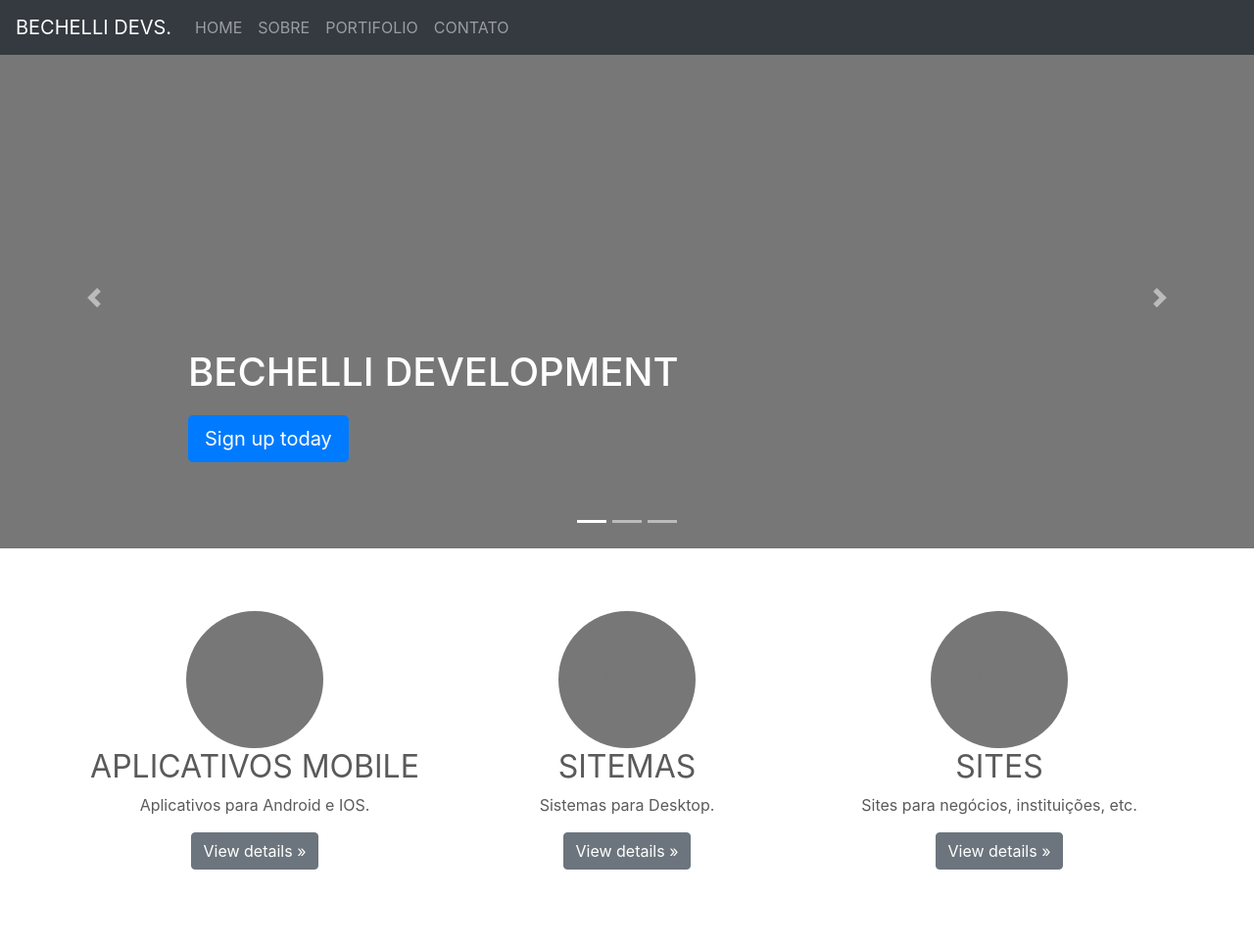
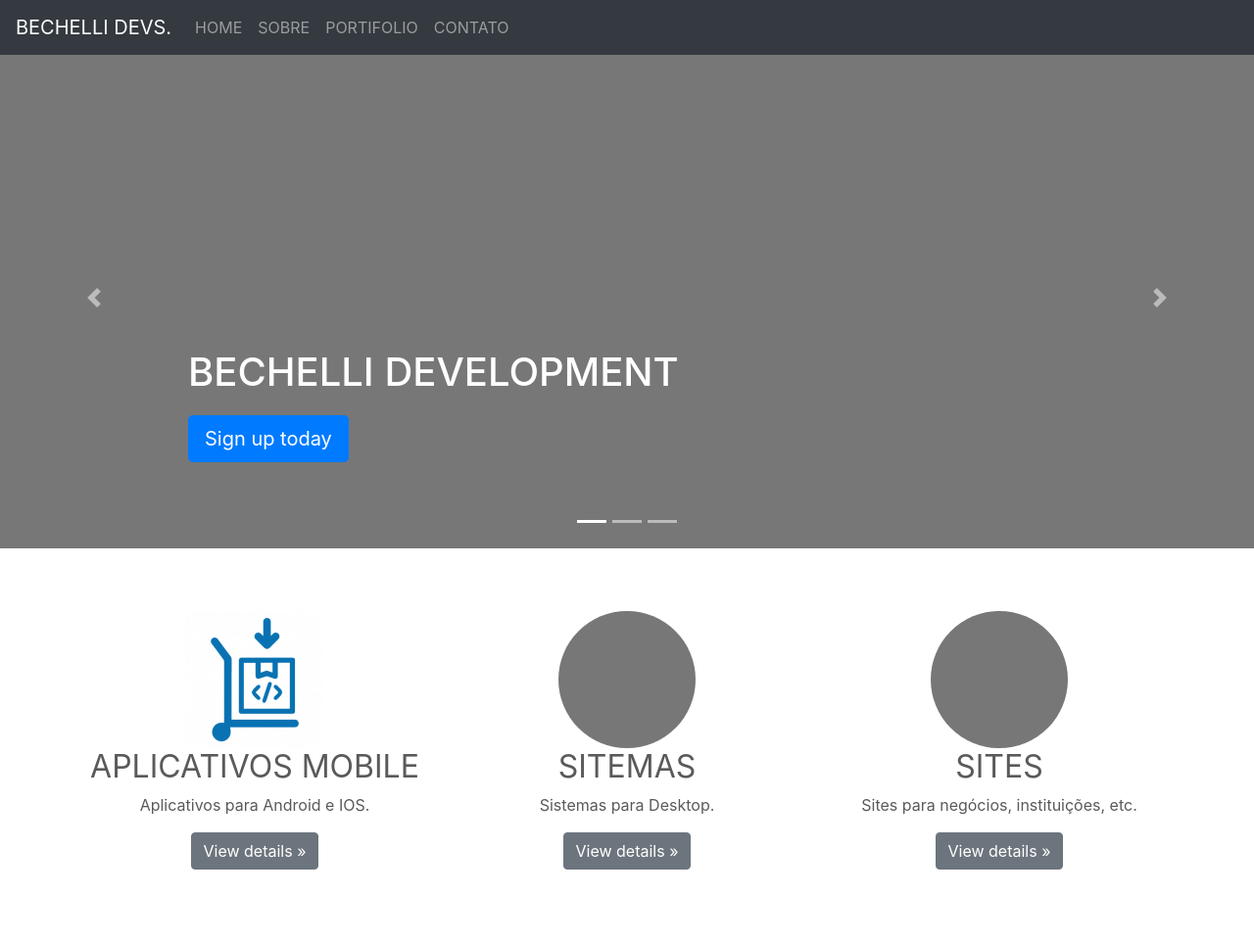
Before and after one commit to bopopescu/Portifolio, a Django app: template mysite/templates/index.html in a window 1280 px wide. Shown: the top 963 px of the page at 98% size. Run offline with Django 3.2, Linux system fonts and the light colour scheme; the template is opened without the code that fills it, so the values that code supplies are empty; some libraries are stand-ins or nearby versions.

Commit message:
version 0.5

```diff
--- a/mysite/templates/index.html
+++ b/mysite/templates/index.html
@@ -109,7 +109,8 @@
       <!-- Three columns of text below the carousel -->
       <div class="row">
         <div class="col-lg-4">
-          <svg class="bd-placeholder-img rounded-circle" width="140" height="140" xmlns="http://www.w3.org/2000/svg" preserveAspectRatio="xMidYMid slice" focusable="false" role="img" aria-label="Placeholder: 140x140"><title>Placeholder</title><rect width="100%" height="100%" fill="#777"/><text x="50%" y="50%" fill="#777" dy=".3em">140x140</text></svg>
+          <img src="{% static 'img/imagem1.png' %}">
+          <title>Placeholder</title><rect width="100%" height="100%" fill="#777"/><text x="50%" y="50%" fill="#777" dy=".3em"></text>
           <h2>APLICATIVOS MOBILE</h2>
           <p>Aplicativos para Android e IOS.</p>
           <p><a class="btn btn-secondary" href="#" role="button">View details &raquo;</a></p>
@@ -138,8 +139,7 @@
           <h2 class="featurette-heading">{{ portifolios.titulo }}</h2><span class="text-muted">{{portifolios.legenda}}</span>
           <p class="lead">{{ portifolios.descricao }}</p>
         </div>
-        <div class="col-md-5">
-          <svg class="bd-placeholder-img bd-placeholder-img-lg featurette-image img-fluid mx-auto" width="500" height="500" xmlns="http://www.w3.org/2000/svg" preserveAspectRatio="xMidYMid slice" focusable="false" role="img" aria-label="Placeholder: 500x500"><title>{{portifolios.titulo}}</title><rect width="100%" height="100%" fill="#eee"/>
+        <div class="col-md-5" width="500" height="500">
             <a href="">
               {% if portifolios.imagem %}
             <img src="{{ portifolios.imagem.url }}" alt="{{ portiflios.titulo }}">
@@ -147,7 +147,6 @@
             <img src="{% static ""%}" >
             {% endif %}
           </a>
-        </svg>
         </div>
       </div>
       <hr class="featurette-divider">
```
Also changed, not shown: db.sqlite3, mysite/static/img/imagem1.png (added), portifolio/media/mysite/static/img/500x500.jpeg (added), portifolio/media/mysite/static/img/abc.png (added), portifolio/media/mysite/static/img/lobo.jpg (added).
